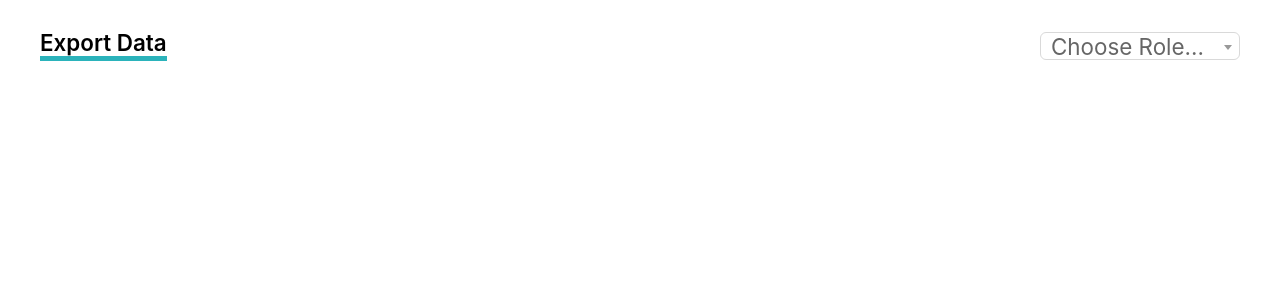
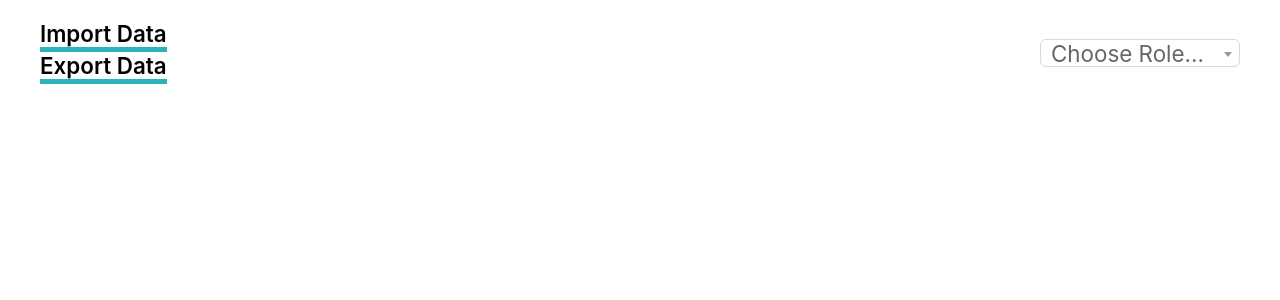
Before and after one commit to Omabytes/progression-visualiser, a React (Create React App) app: page / in a window 1280 px wide. Shown: the top 300 px of the page. Built offline with nearby package versions, Linux system fonts and the light colour scheme.

Commit message:
unhandled file importer

```diff
--- a/src/App.css
+++ b/src/App.css
@@ -31,8 +31,19 @@ div {
   width: auto;
 }
 
-.exporter {
+.file-handlers {
   margin-left: 40px;
+  cursor: pointer;
+}
+
+.importer {
+  height: 0px;
+  width: 0px;
+  opacity: 0;
+}
+
+.label {
+  cursor: pointer;
 }
 
 .link {
--- a/src/Pages/HomePage.js
+++ b/src/Pages/HomePage.js
@@ -27,7 +27,20 @@ let roles = Object.keys(attributes)
 const HomePage = ({ role, updateRole }) => (
     <div className="App">
         <header className="App-header">
-            <div className='exporter'>
+            <div className='file-handlers'>
+                <div className='link'>
+                    <input
+                        className='importer'
+                        type='file'
+                        id='import'
+                    />
+                    <label
+                        className='label'
+                        for='import'
+                    >
+                        Import Data
+                    </label>
+                </div>
                 <div
                     className='link'
                     onClick={() => fileDownloader(JSON.stringify(store.getState()))}
```
